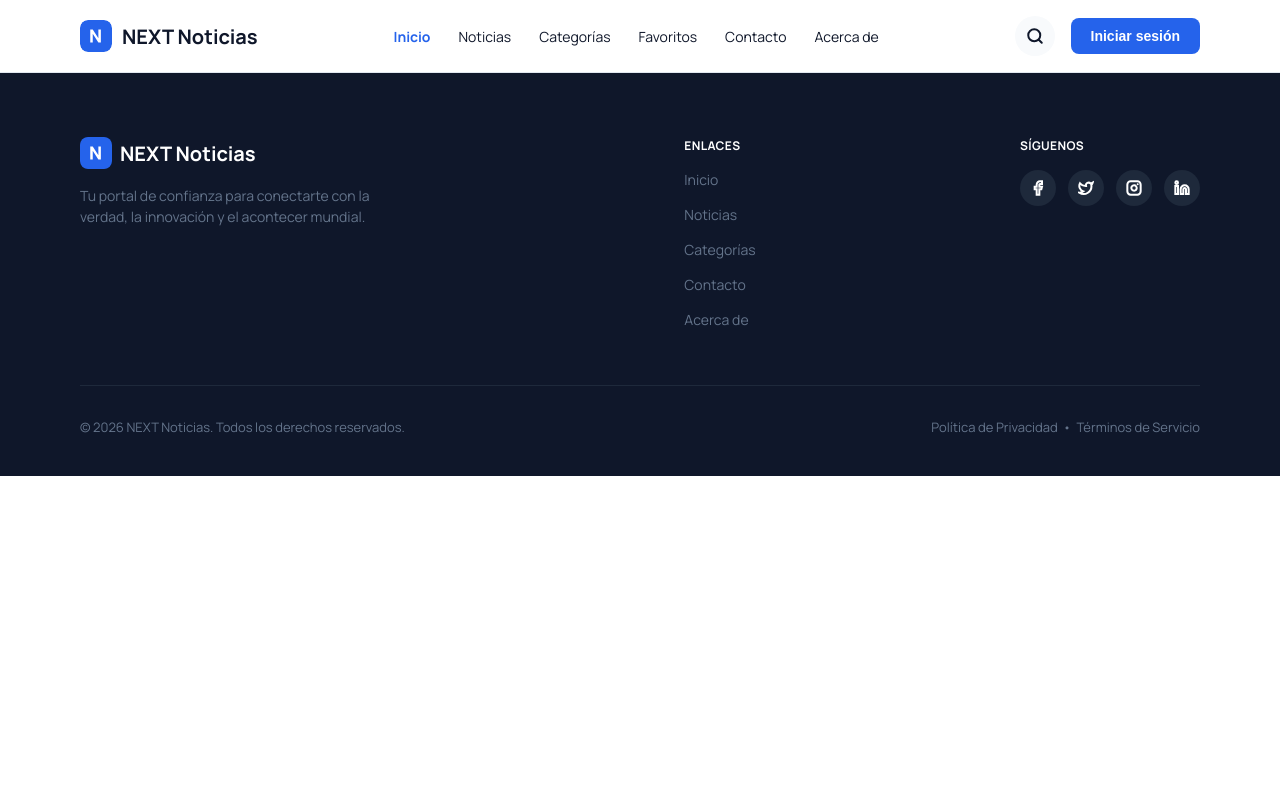
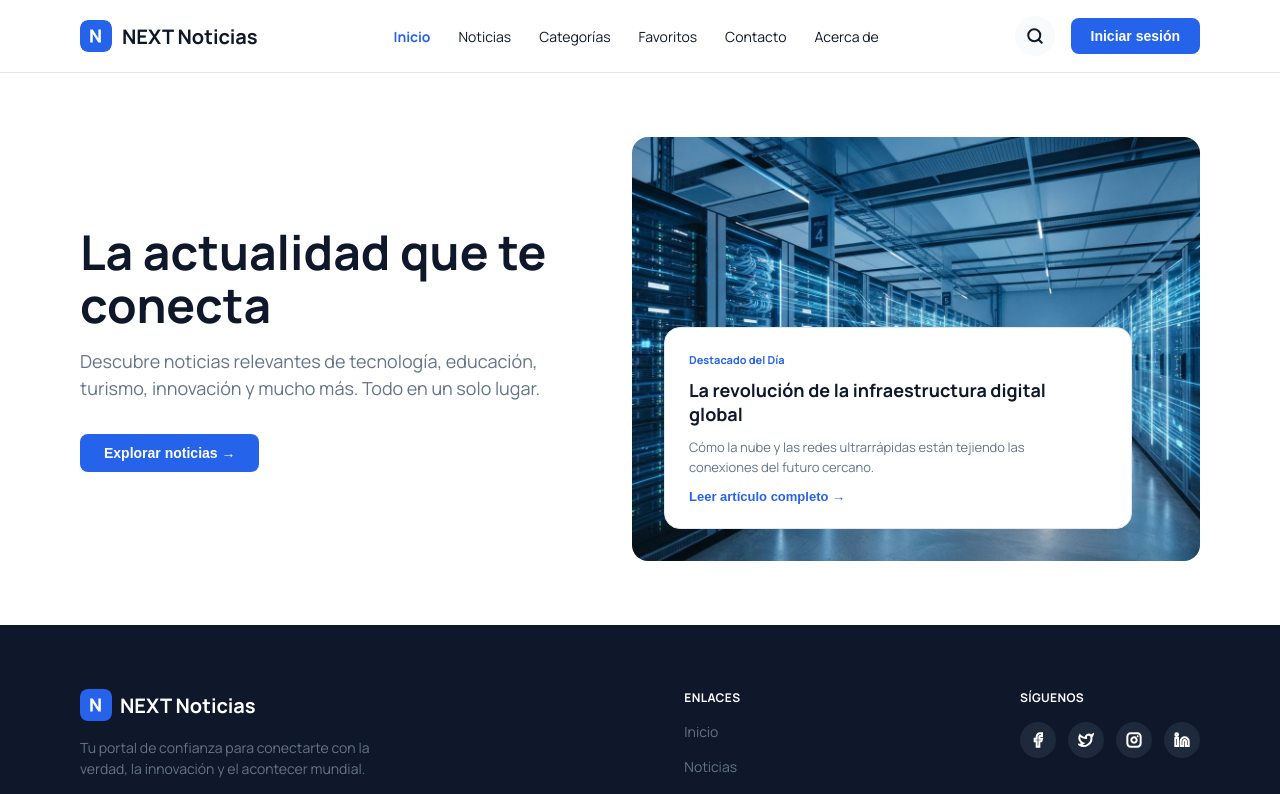
Before and after one commit to jmoreno08/Next_Noticias, an Angular app: page / in a window 1280 px wide. Shown: the top 794 px of the page. Built offline with nearby package versions, Linux system fonts and the light colour scheme.

Commit message:
feat: implement hero component with layout, styles, and functionality

```diff
--- a/src/app/app.routes.ts
+++ b/src/app/app.routes.ts
@@ -1,3 +1,4 @@
 import { Routes } from '@angular/router';
+import { Home } from './pages/home/home';
 
-export const routes: Routes = [];
+export const routes: Routes = [{ path: '', component: Home, pathMatch: 'full' }];
--- /dev/null
+++ b/src/app/pages/home/hero/hero.css
@@ -0,0 +1,148 @@
+.hero {
+  display: flex;
+  align-items: center;
+  gap: 48px;
+  padding: 64px 80px;
+}
+
+.hero__content {
+  flex: 1;
+  display: flex;
+  flex-direction: column;
+  align-items: flex-start;
+  gap: 32px;
+}
+
+.hero__text {
+  display: flex;
+  flex-direction: column;
+  gap: 16px;
+}
+
+.hero__title {
+  margin: 0;
+  color: #0f172a;
+  font-size: 48px;
+  font-weight: bold;
+  line-height: 1.1;
+  max-width: 470px;
+}
+
+.hero__description {
+  margin: 0;
+  color: #64748b;
+  font-size: 18px;
+  line-height: 1.5;
+  max-width: 526px;
+}
+
+.hero__cta {
+  background: #2563eb;
+  color: #ffffff;
+  font-size: 14px;
+  font-weight: bold;
+  border: none;
+  border-radius: 8px;
+  padding: 11px 24px;
+  cursor: pointer;
+}
+
+.hero__cta:hover {
+  background: #1d4ed8;
+}
+
+.hero__featured {
+  flex: 1;
+  display: flex;
+  align-items: flex-end;
+  min-height: 360px;
+  border-radius: 16px;
+  padding: 32px;
+  background-image: url('/images/hero-main-image.png');
+  background-size: cover;
+  background-position: center;
+}
+
+.hero__card {
+  max-width: 400px;
+  display: flex;
+  flex-direction: column;
+  gap: 12px;
+  background: #ffffff;
+  border-radius: 16px;
+  border: 1px solid #e2e8f0;
+  padding: 24px 42px 24px 24px;
+  box-shadow: 0 12px 24px #00000012;
+}
+
+.hero__card-label {
+  color: #2563eb;
+  font-size: 11px;
+  font-weight: bold;
+}
+
+.hero__card-title {
+  margin: 0;
+  color: #0f172a;
+  font-size: 18px;
+  font-weight: bold;
+  line-height: 1.3;
+}
+
+.hero__card-description {
+  margin: 0;
+  color: #64748b;
+  font-size: 13px;
+  line-height: 1.5;
+}
+
+.hero__card-link {
+  align-self: flex-start;
+  background: none;
+  border: none;
+  padding: 0;
+  color: #2563eb;
+  font-size: 13px;
+  font-weight: bold;
+  cursor: pointer;
+}
+
+.hero__card-link:hover {
+  text-decoration: underline;
+}
+
+@media (max-width: 960px) {
+  .hero {
+    flex-direction: column;
+    align-items: stretch;
+    padding: 40px 24px;
+    gap: 32px;
+  }
+
+  .hero__title {
+    font-size: 34px;
+    max-width: none;
+  }
+
+  .hero__description {
+    max-width: none;
+  }
+
+  .hero__featured {
+    min-height: 280px;
+  }
+
+  .hero__card {
+    max-width: none;
+  }
+}
+
+@media (max-width: 480px) {
+  .hero__title {
+    font-size: 28px;
+  }
+
+  .hero__card {
+    padding: 20px;
+  }
+}
--- /dev/null
+++ b/src/app/pages/home/hero/hero.html
@@ -0,0 +1,24 @@
+<section class="hero">
+  <div class="hero__content">
+    <div class="hero__text">
+      <h1 class="hero__title">La actualidad que te conecta</h1>
+      <p class="hero__description">
+        Descubre noticias relevantes de tecnología, educación, turismo, innovación y mucho más. Todo en un solo lugar.
+      </p>
+    </div>
+    <button type="button" class="hero__cta" (click)="onExploreClick()">
+      Explorar noticias →
+    </button>
+  </div>
+
+  <div class="hero__featured">
+    <article class="hero__card">
+      <span class="hero__card-label">{{ featured.label }}</span>
+      <h2 class="hero__card-title">{{ featured.title }}</h2>
+      <p class="hero__card-description">{{ featured.description }}</p>
+      <button type="button" class="hero__card-link" (click)="onReadFeaturedClick()">
+        Leer artículo completo →
+      </button>
+    </article>
+  </div>
+</section>
--- /dev/null
+++ b/src/app/pages/home/hero/hero.ts
@@ -0,0 +1,24 @@
+import { Component } from '@angular/core';
+
+@Component({
+  selector: 'app-hero',
+  standalone: true,
+  styleUrl: './hero.css',
+  templateUrl: './hero.html',
+})
+export class Hero {
+  protected readonly featured = {
+    label: 'Destacado del Día',
+    title: 'La revolución de la infraestructura digital global',
+    description:
+      'Cómo la nube y las redes ultrarrápidas están tejiendo las conexiones del futuro cercano.',
+  };
+
+  onExploreClick(): void {
+    console.info('Navegación a noticias pendiente de implementar');
+  }
+
+  onReadFeaturedClick(): void {
+    console.info(`Apertura de artículo pendiente de implementar: ${this.featured.title}`);
+  }
+}
--- /dev/null
+++ b/src/app/pages/home/home.html
@@ -0,0 +1 @@
+<app-hero />
--- /dev/null
+++ b/src/app/pages/home/home.ts
@@ -0,0 +1,11 @@
+import { Component } from '@angular/core';
+import { Hero } from './hero/hero';
+
+@Component({
+  selector: 'app-home',
+  standalone: true,
+  imports: [Hero],
+  styleUrl: './home.css',
+  templateUrl: './home.html',
+})
+export class Home {}
```
Also changed, not shown: public/images/hero-main-image.png (added), src/app/pages/home/home.css (added).
